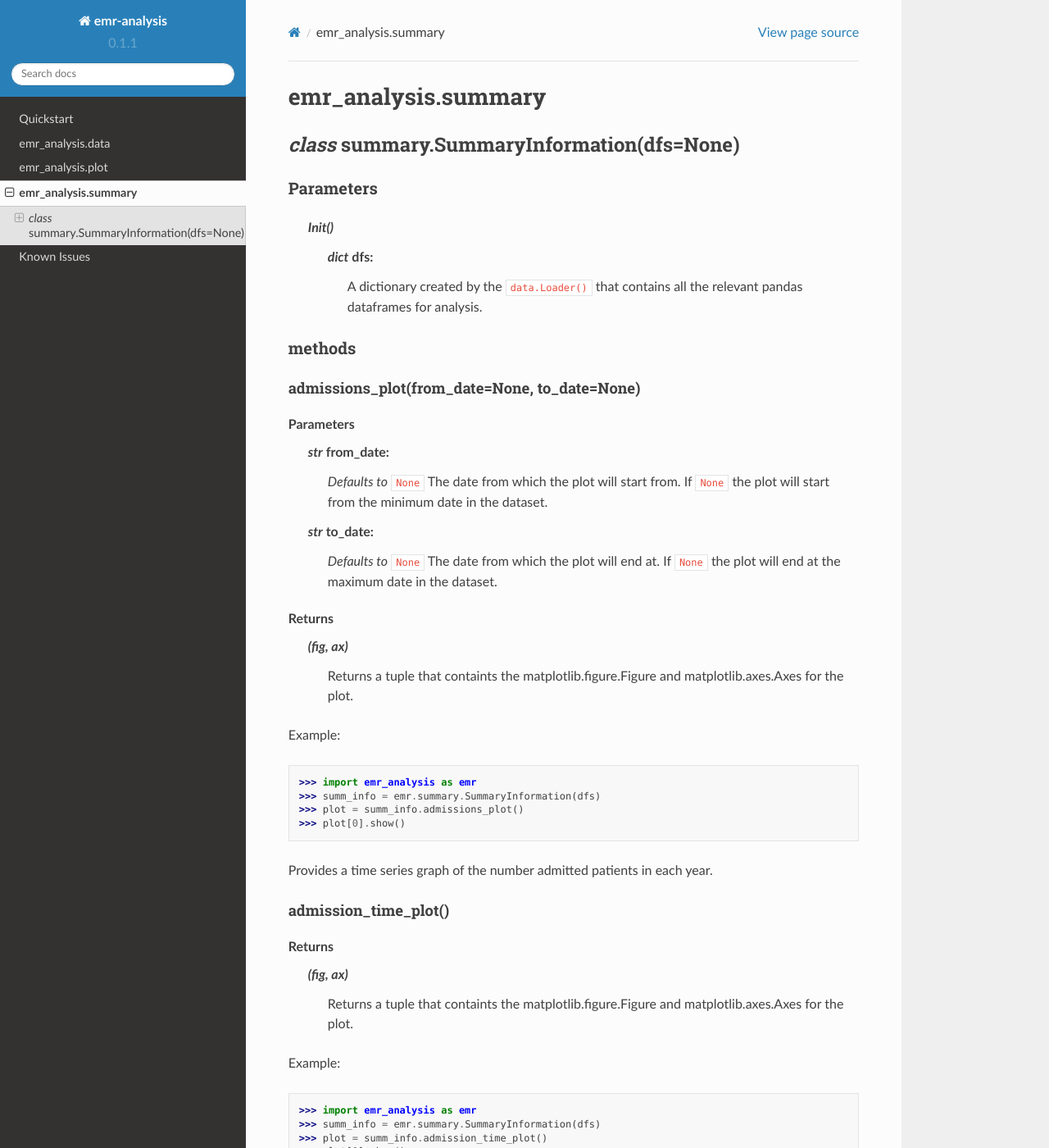
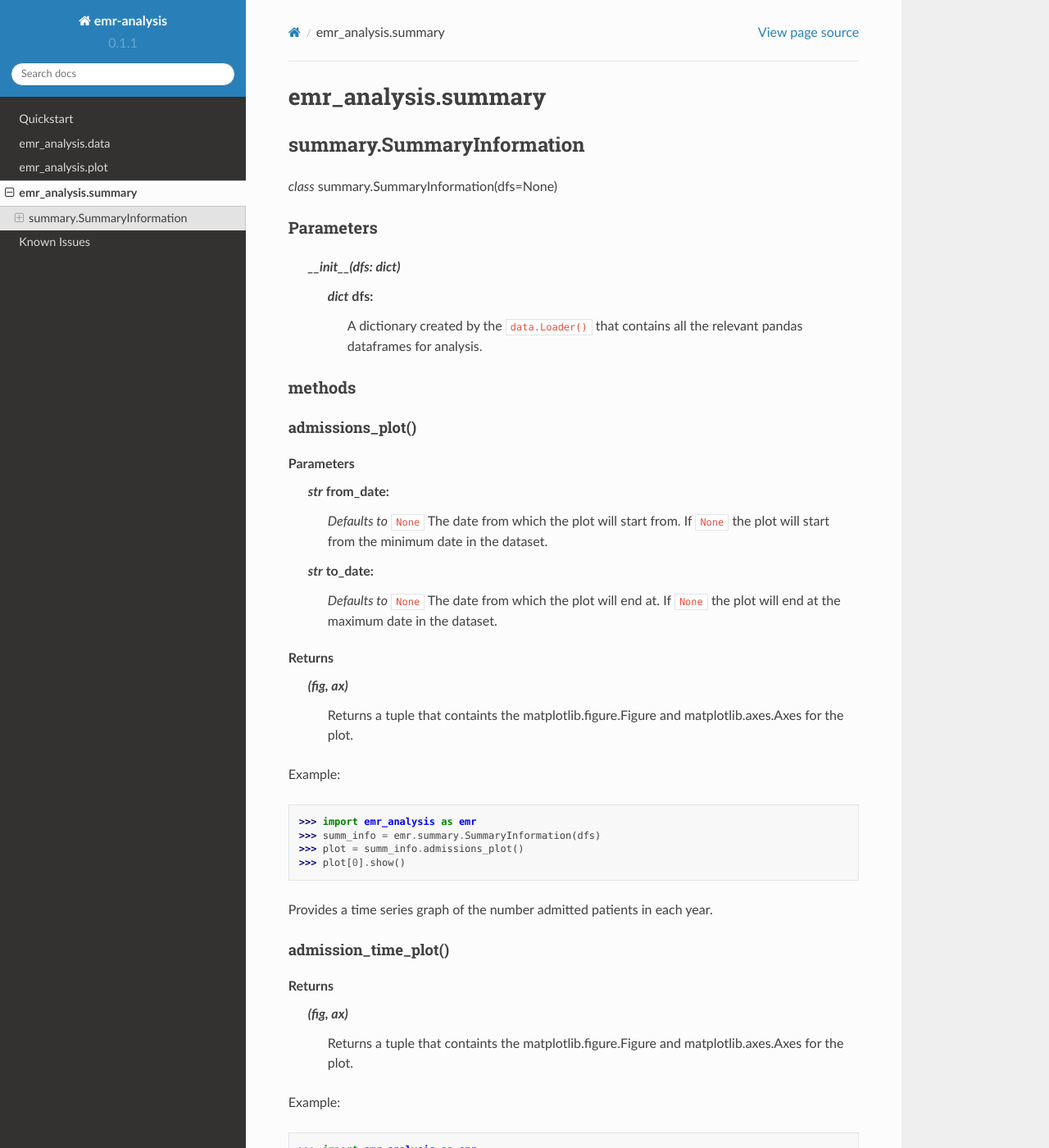
Before and after one commit to beml201/simulated-emr-analysis-docs, a Sphinx documentation site: the page built from docs/source/summ.rst, in a window 1280 px wide and 1400 px high. Shown: the whole window at 82% size. Built offline with Sphinx 7.4.7 and the Read the Docs theme 2.0.0, drawn with Linux system fonts in a browser that asks for light colours; some of the changed text lies outside the part shown.

Commit message:
Update summ.rst changed class title

```diff
--- a/docs/source/summ.rst
+++ b/docs/source/summ.rst
@@ -1,15 +1,15 @@
 emr_analysis.summary
 ====================
 
-
 .. _SummaryInformation:
 
+summary.SummaryInformation
+--------------------------
 *class* summary.SummaryInformation(dfs=None)
---------------------------------------------
 
 Parameters
 """"""""""
-    *Init()*
+    *__init__(dfs: dict)*
         *dict* dfs:
             A dictionary created by the ``data.Loader()`` that contains all the relevant pandas dataframes for analysis.
 
@@ -18,8 +18,8 @@ methods
 
 .. _admissions_plot:
 
-admissions_plot(from_date=None, to_date=None)
-^^^^^^^^^^^^^^^^^^^^^^^^^^^^^^^^^^^^^^^^^^^^^
+admissions_plot()
+^^^^^^^^^^^^^^^^^
 
 **Parameters**
   *str* from_date:
@@ -66,8 +66,8 @@ Provides a a histogram plot of the frequency of times spent in admission.
 
 .. _lab_summary:
 
-lab_summary(from_date=None, to_date=None)
-^^^^^^^^^^^^^^^^^^^^^^^^^^^^^^^^^^^^^^^^^
+lab_summary()
+^^^^^^^^^^^^^
 
 **Parameters**
   *str* from_date:
```
